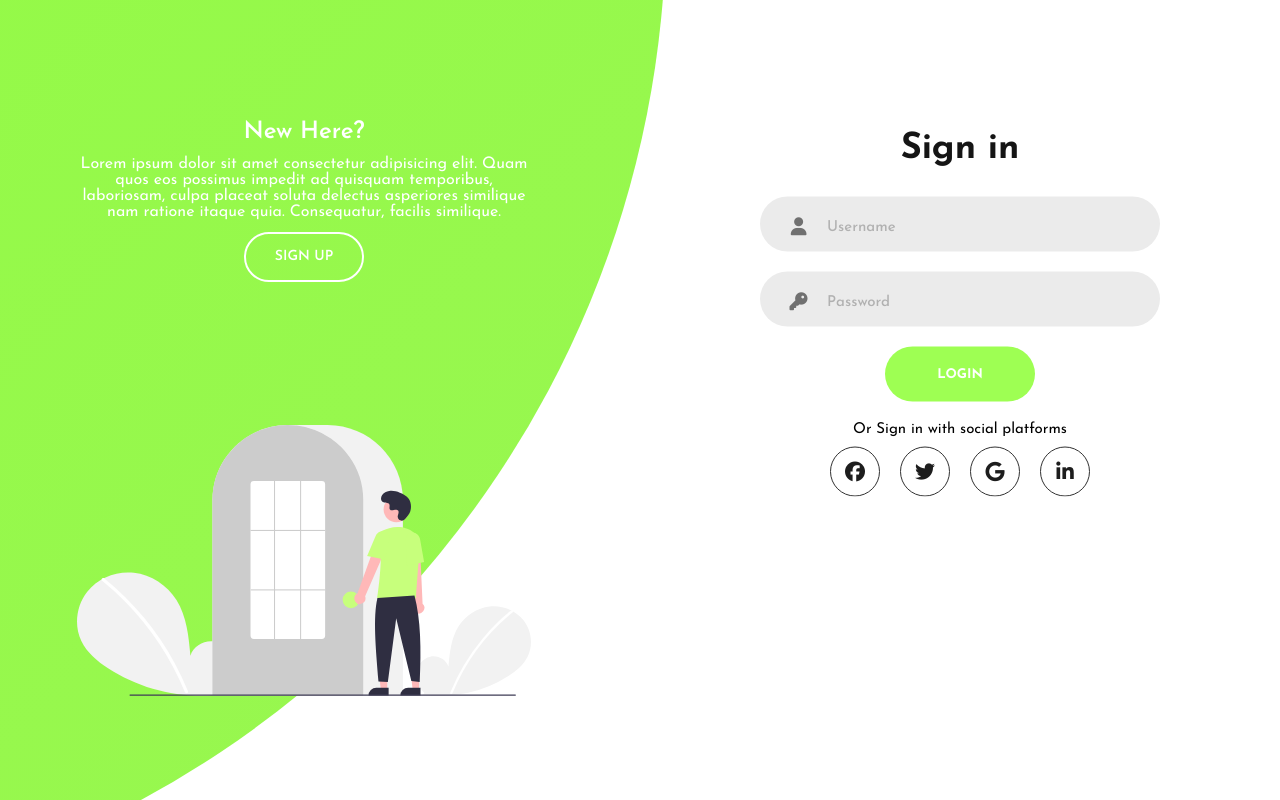
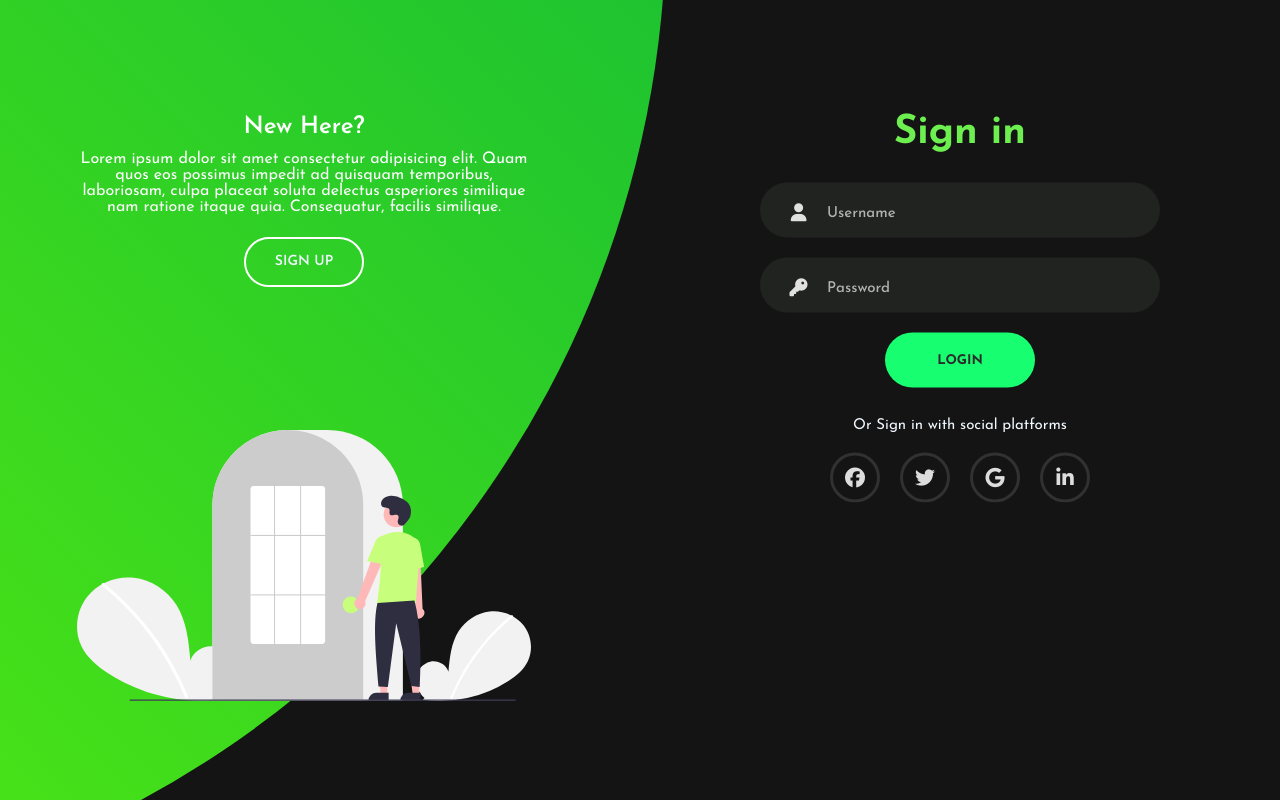
Before and after one commit to Jabir-Mahmud-Rifat/DBMS-project, a PHP site: the page made by login and signup.php in a window 1280 px wide. Run offline with PHP 8.4, Linux system fonts and the light colour scheme; some libraries are stand-ins or nearby versions.

Commit message:
login_signup page animations added
rolling animations for login and signup added.
Page fully functional in full browser window.

```diff
--- a/style.css
+++ b/style.css
@@ -11,7 +11,7 @@
     position: relative;
     width: 100%;
     min-height: 100vh;
-    background-color: white;
+    background-color: rgb(20, 20, 20);
     overflow: hidden;
 }
 
@@ -21,7 +21,7 @@
     width: 2000px;
     height: 2000px;
     border-radius: 50%;
-    background: linear-gradient(-45deg, rgb(153, 246, 82), rgb(143, 255, 58));
+    background: linear-gradient(45deg, rgb(111, 255, 0), rgb(0, 173, 66));
     top: -10%;
     right: 48%;
     transform: translateY(-50%);
@@ -46,6 +46,7 @@
     display: grid;
     grid-template-columns: 1fr;
     z-index: 5;
+    transition: 1s 0.7s ease-in-out;
 }
 
 form{
@@ -69,8 +70,8 @@ form.sign-up-form{
 }
 
 .login-signup .title{
-    font-size: 36px;
-    color: rgb(21, 21, 21);
+    font-size: 40px;
+    color: rgb(109, 240, 79);
     margin: 20px 0px;
 }
 
@@ -78,7 +79,7 @@ form.sign-up-form{
     max-width: 400px;
     width: 100%;
     height: 55px;
-    background-color: rgb(235, 235, 235);
+    background-color: rgb(33, 35, 32);
     margin: 10px 0px;
     border-radius: 30px;
     display: grid;
@@ -89,7 +90,7 @@ form.sign-up-form{
 .input-field i{
     text-align: center;
     line-height: 60px;
-    color: rgb(112, 112, 112);
+    color: rgb(224, 224, 224);
     font-size: 18px;
 }
 
@@ -115,22 +116,24 @@ form.sign-up-form{
     outline: none;
     border-radius: 30px;
     cursor: pointer;
-    background-color: rgb(158, 255, 83);
-    color: white;
+    background-color: rgb(23, 255, 112);
+    color: rgb(43, 43, 43);
     text-transform: uppercase;
-    font-weight: 700;
+    font-weight: bolder;
     margin: 10px 0px;
     transition: .5s;
 }
 
 .btn:hover{
-    background-color: rgb(92, 149, 48);
-    border: 2px solid rgb(158, 255, 83);
+    background-color: rgb(29, 94, 41);
+    border: 2px solid rgb(93, 255, 120);
+    color: white;
 }
 
 .social-text{
-    padding: 10px 0px;
+    padding: 20px 0px;
     font-size: 15px;
+    color: aliceblue;
 }
 
 .social-media{
@@ -141,20 +144,22 @@ form.sign-up-form{
 .social-icon{
     height: 50px;
     width: 50px;
-    border: 1px solid rgb(49, 49, 49);
+    border: 3px solid rgb(49, 49, 49);
     margin: 0 10px;
     display: flex;
     align-items: center;
     justify-content: center;
     text-decoration: none;
-    color: rgb(29, 29, 29);
+    color: rgb(221, 221, 221);
     font-size: 20px;
     border-radius: 30px;
 }
 
 .social-icon:hover{
     color: rgb(111, 255, 0);
-    border: 2px solid rgb(67, 109, 34);
+    border: 3px solid rgb(67, 109, 34);
+    transition: 0.5s;
+    transform: scale(1.0);
 }
 
 .panels-container{
@@ -177,7 +182,7 @@ form.sign-up-form{
 }
 
 .panel .content{
-    color: white;
+    color: rgb(255, 255, 255);
     transition: 1s .5s ease-in-out;
 }
 
@@ -193,9 +198,10 @@ form.sign-up-form{
 }
 
 .btn.transparent{
-    margin: 0;
+    margin: 10px 0px;
     background: none;
     border: 2px solid white;
+    color: aliceblue;
     width: 120px;
     height: 50px;
     font-weight: 600;
@@ -232,3 +238,30 @@ form.sign-up-form{
 .container.sign-up-mode .left-panel .content{
     transform: translate(-800px);
 }
+
+.container.sign-up-mode .right-panel .content,
+.container.sign-up-mode .right-panel .image{
+    transform: translateX(0px);
+}
+
+.container.sign-up-mode .left-panel{
+    pointer-events: none;
+}
+
+.container.sign-up-mode .right-panel{
+    pointer-events: all;
+}
+
+.container.sign-up-mode .login-signup{
+    left: 25%;
+}
+
+.container.sign-up-mode form.sign-in-form{
+    z-index: 1;
+    opacity: 0;
+}
+
+.container.sign-up-mode form.sign-up-form{
+    z-index: 2;
+    opacity: 1;
+}
```
Also changed, not shown: login and signup.php (line endings or trailing spaces).
